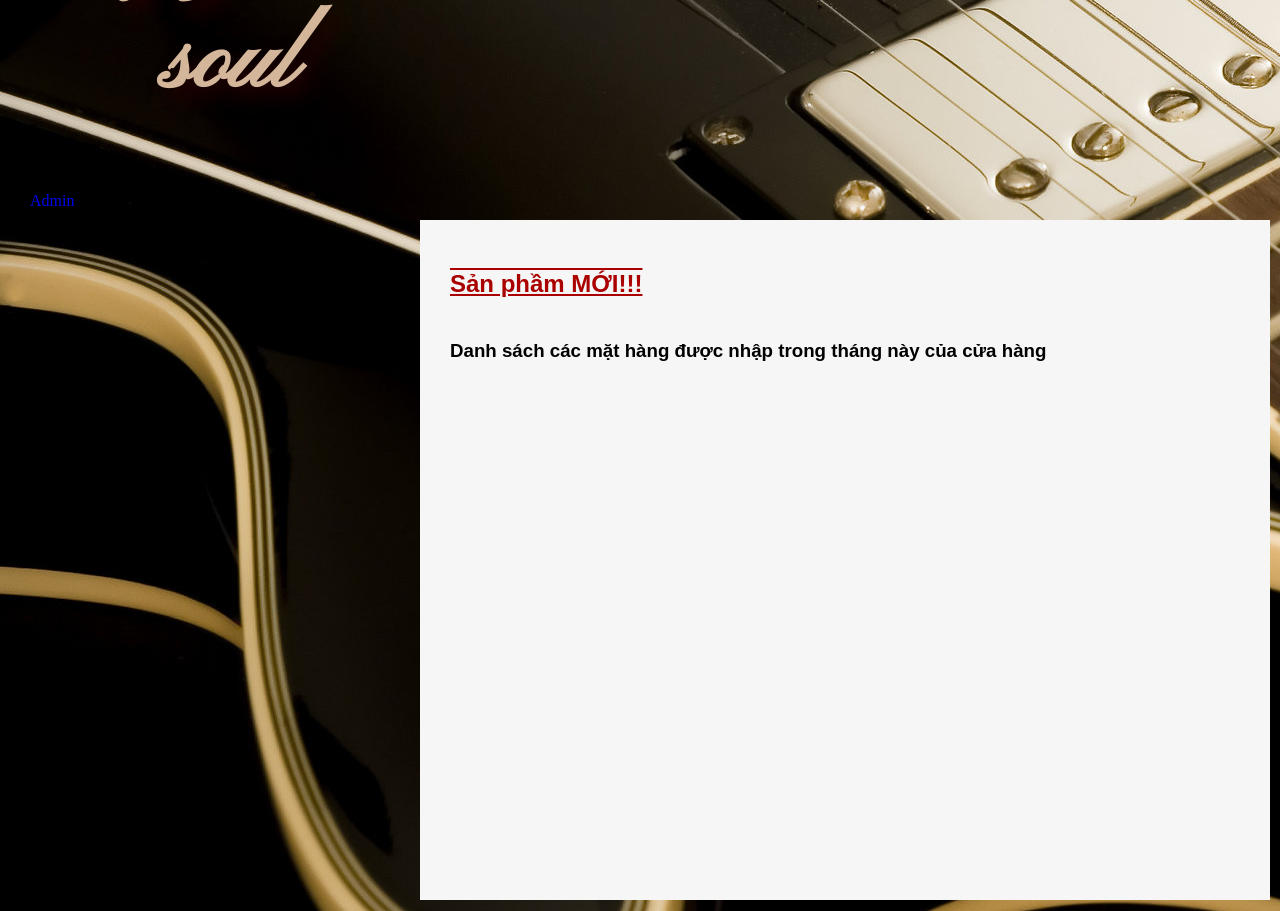
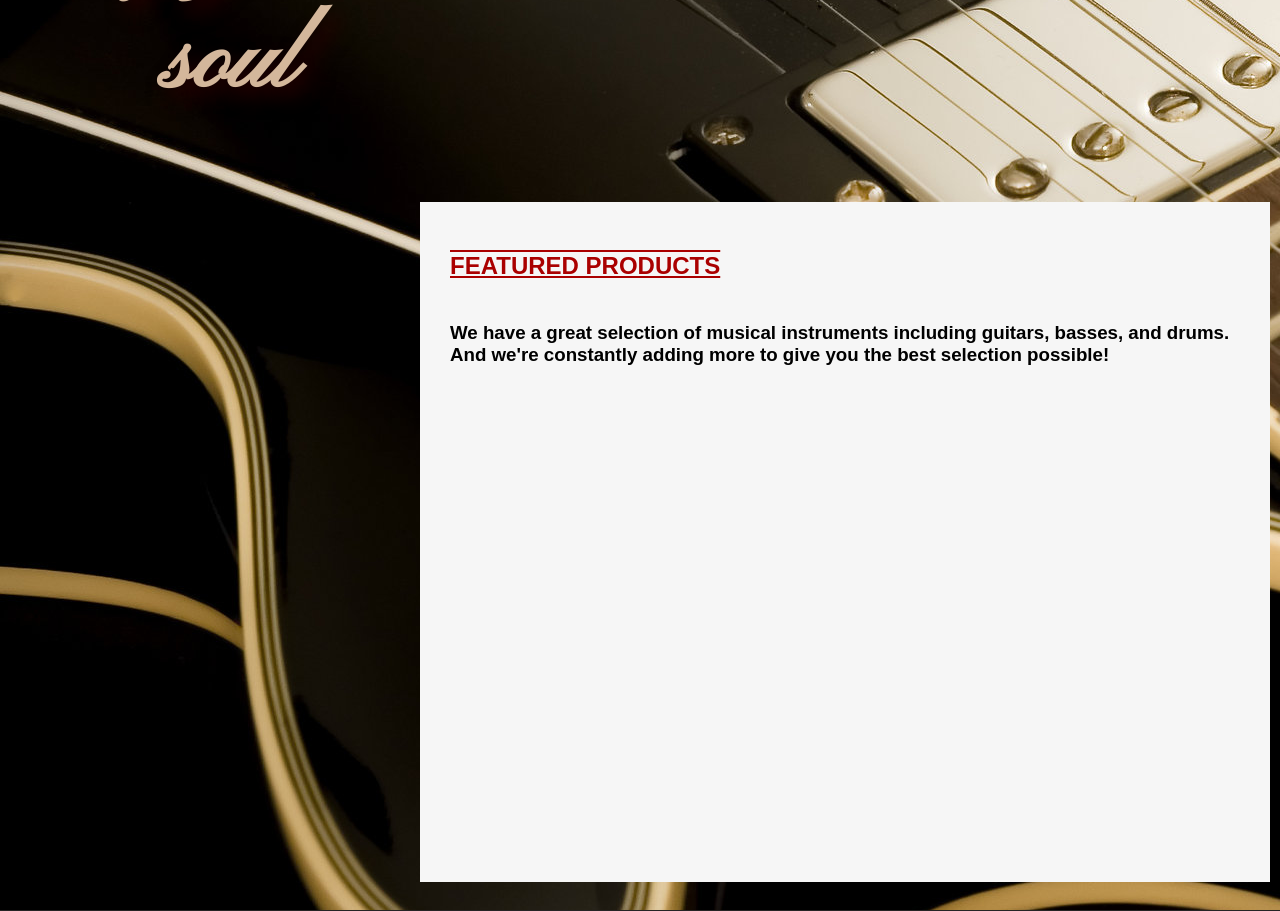
Before and after one commit to BlazingRockStorm/BTCSDL, a PHP site: page /home_view.php in a window 1280 px wide. Shown: the part 446-1357 px from the top of the page. Run offline with PHP 8.4, Linux system fonts and the light colour scheme; data that the repository does not hold is empty; some libraries are stand-ins or nearby versions.

Commit message:
Add files via upload

```diff
--- a/home_view.php
+++ b/home_view.php
@@ -1,7 +1,7 @@
 <html>
 	<head>
 		<title>My Guitar Shop</title>
-		<link href="\BTLCSDLver4-5\image\logo.jpg" rel="icon" type="image/jpg">
+		<link href="\BTLCSDLver13\image\logo.jpg" rel="icon" type="image/jpg">
 		<link href="<?php echo $app_path.'homestyle.css';?>" rel="stylesheet" type="text/css" media="screen,print">
 		<link href="<?php echo $app_path.'loginstyle.css';?>" rel="stylesheet" type="text/css" media="screen,print">
 		<link href="https://fonts.googleapis.com/css?family=Pacifico|Pinyon+Script" rel="stylesheet">
@@ -13,7 +13,7 @@
 
 			<div id="pagebody">
 				<div id="tit"><h1>The sound of your soul</h1>
-				<a href="/BTLCSDLver4-5/admin/admin.php">Admin</a></div>
+				</div>
 				<!--<form class="form-3">
 					<p class="clearfix">
 						<label for="login">Tên</label>
@@ -33,8 +33,11 @@
 				</form>
 				-->
 				<div id="featured_products">
-					<h2>Sản phầm MỚI!!!</h2>
-					<h3><br/>Danh sách các mặt hàng được nhập trong tháng này của cửa hàng</h3>
+					<h2>FEATURED PRODUCTS</h2>
+					<h3><br/>We have a great selection of musical instruments
+					including guitars, basses, and drums. And we're
+					constantly adding more to give you the best
+					selection possible!</h3>
 					<table cellspacing="20px">
 					<?php foreach ($products as $product) :
 						// Get product data
```
